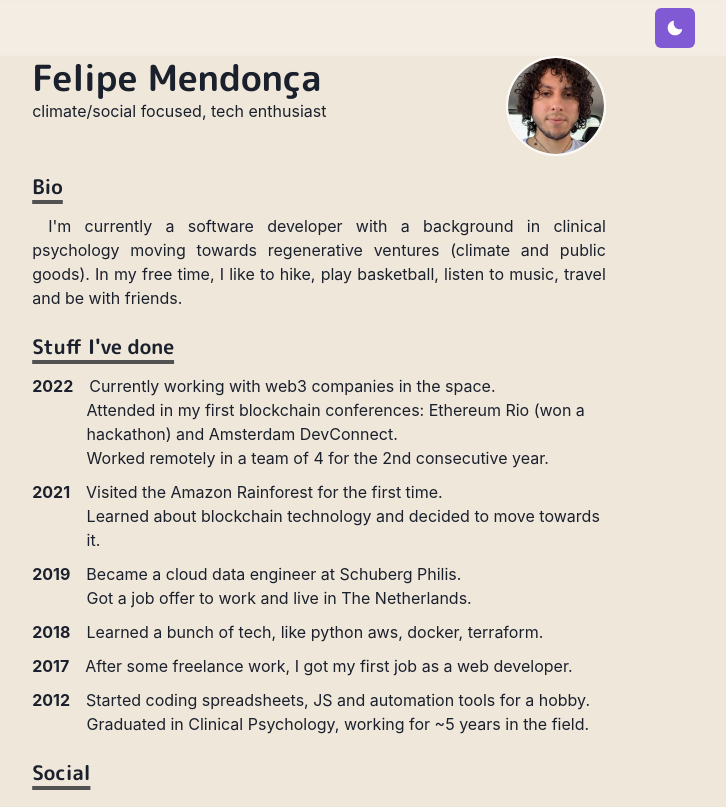
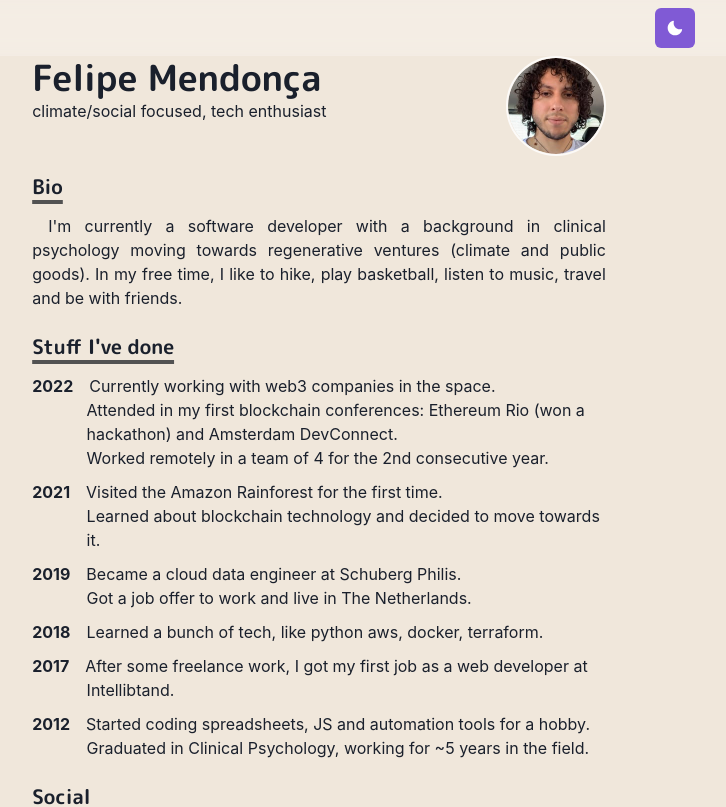
Before and after one commit to fysp11/personal-website, a Next.js app: page / in a window 1280 px wide. Shown: the top 807 px of the page, without its empty margins (321-1047 px from the left). Built offline with nearby package versions, Linux system fonts and the light colour scheme.

Commit message:
Update experiences.ts

```diff
--- a/constants/experiences.ts
+++ b/constants/experiences.ts
@@ -35,7 +35,7 @@ export const EXPERIENCES_DATA: Experience[] = [
     {
         year: 2017,
         comments: [
-            'After some freelance work, I got my first job as a web developer',
+            'After some freelance work, I got my first job as a web developer at Intellibtand',
         ],
     },
     {
```
